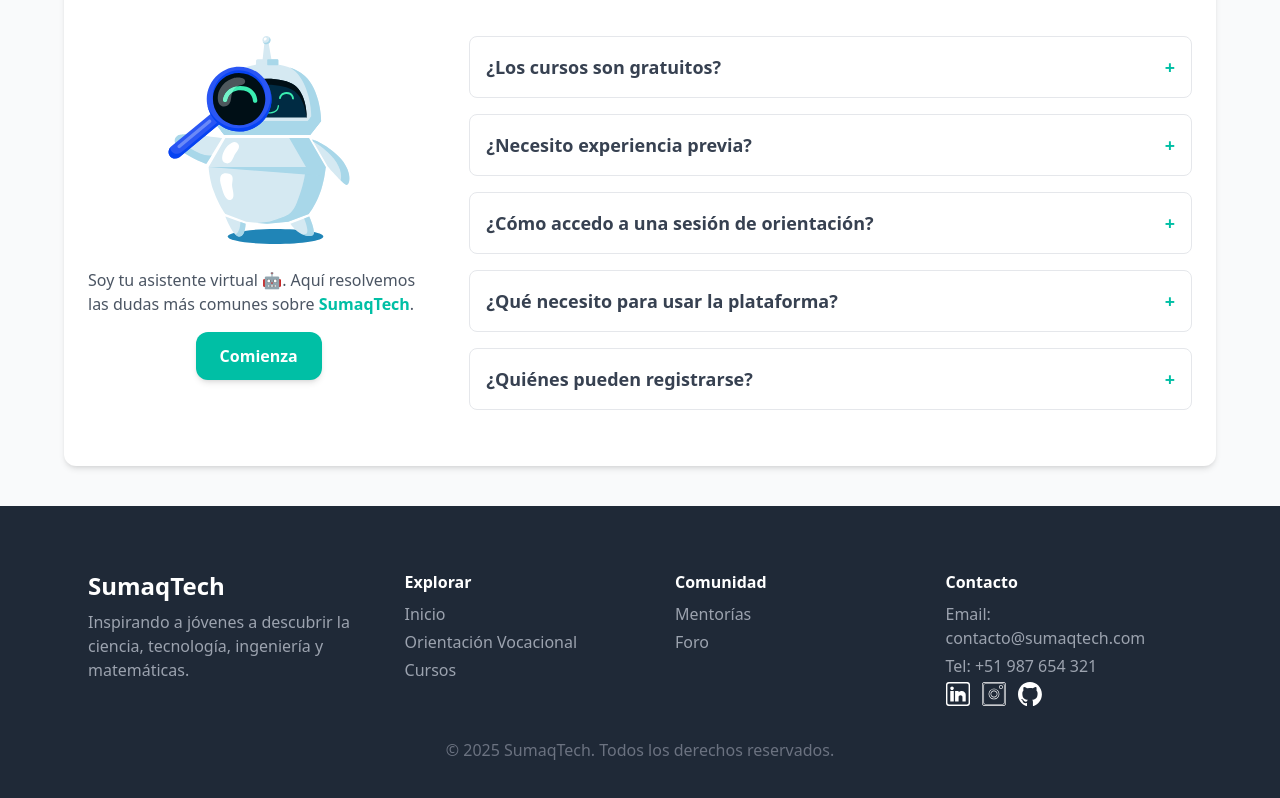
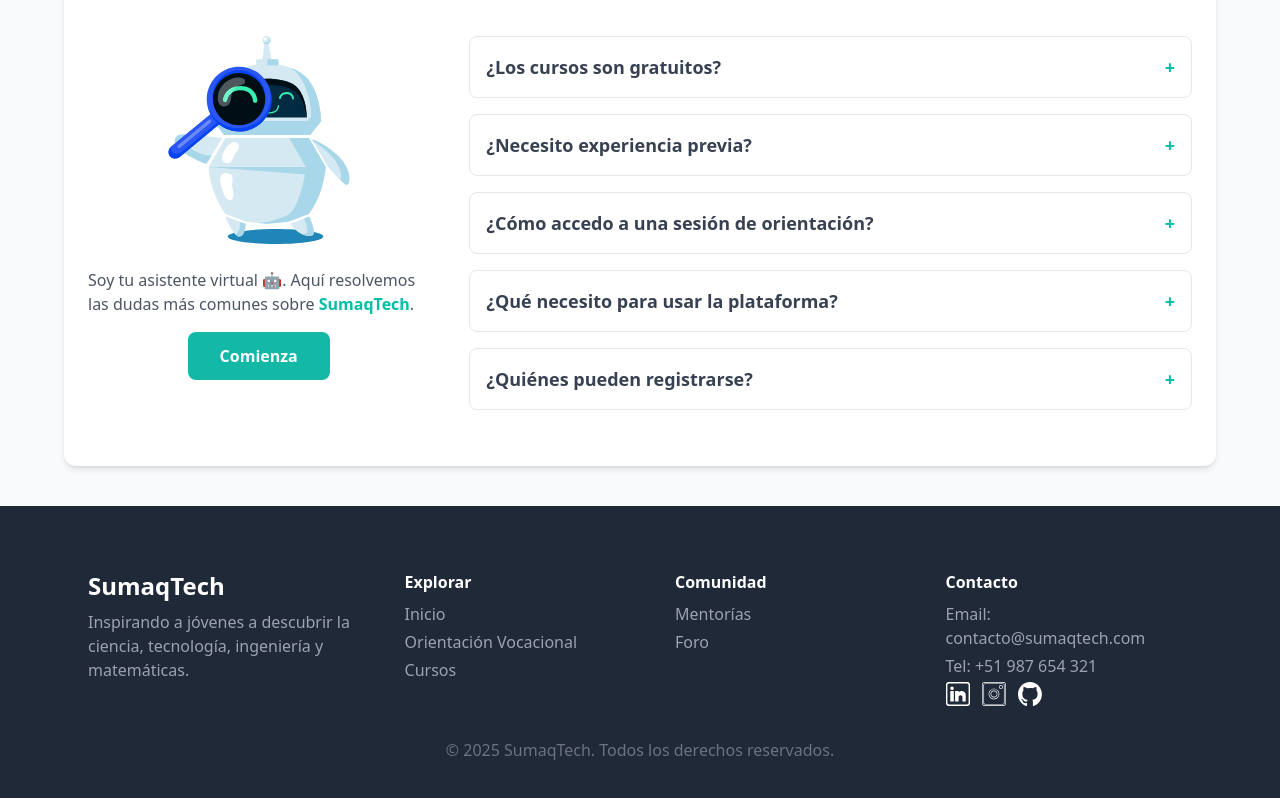
Before and after one commit to AriannaYauri/SumaqTech, a React (Vite) app: page / in a window 1280 px wide. Shown: the part 3301-4099 px from the top of the page. Built offline with nearby package versions, Linux system fonts and the light colour scheme.

Commit message:
actualización de botones comienza en inicio

```diff
--- a/src/pages/Inicio.tsx
+++ b/src/pages/Inicio.tsx
@@ -32,7 +32,7 @@
                 Empieza tu camino tech con SumaqTech.
               </p>
               <Link
-                to="/registrate"
+                to="/auth/registrate"
                 className="inline-block bg-teal-500 hover:bg-teal-600 text-white font-semibold px-8 py-3 rounded-lg transition-colors duration-200 transform hover:scale-105 mx-auto block text-center"
               >
                 Comienza
@@ -341,9 +341,12 @@
               <span className="font-semibold text-[#00BFA5]">SumaqTech</span>.
             </p>
             {/* Botón debajo */}
-            <button className="px-6 py-3 bg-[#00BFA5] text-white font-semibold rounded-xl shadow-md hover:bg-[#009e88] transition">
-              Comienza
-            </button>
+            <Link
+                to="/auth/registrate"
+                className="inline-block bg-teal-500 hover:bg-teal-600 text-white font-semibold px-8 py-3 rounded-lg transition-colors duration-200 transform hover:scale-105 mx-auto block text-center"
+              >
+                Comienza
+              </Link>
           </div>
 
           {/* Columna de preguntas (ocupa 2/3) */}
```
